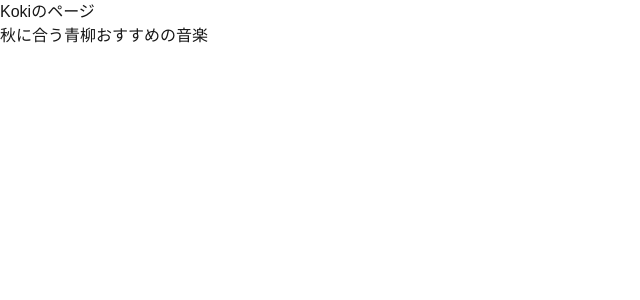
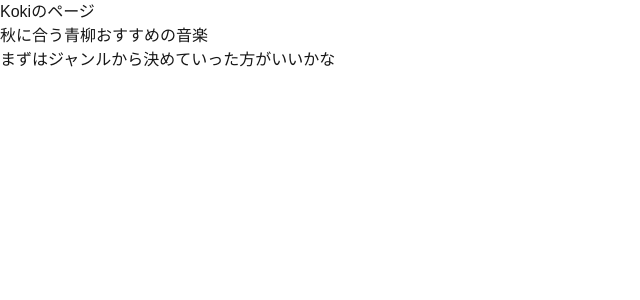
Before and after one commit to HukuKaich0u/team-project-class-2-team-2, a Next.js app in the folder Koki/koki-page/: page / in a window 1280 px wide. Shown: the top 300 px of the page, without its empty margins (0-640 px from the left). Built offline with nearby package versions, Linux system fonts and the light colour scheme.

Commit message:
ホームページに「まずはジャンルから決めていった方がいいかな」という説明文を追加しました。

```diff
--- a/Koki/koki-page/src/app/page.tsx
+++ b/Koki/koki-page/src/app/page.tsx
@@ -3,6 +3,7 @@ const Home = () => {
     <div>
       <p>Kokiのページ</p>
       <h1>秋に合う青柳おすすめの音楽</h1>
+      <p>まずはジャンルから決めていった方がいいかな</p>
     </div>
   );
 };
```
